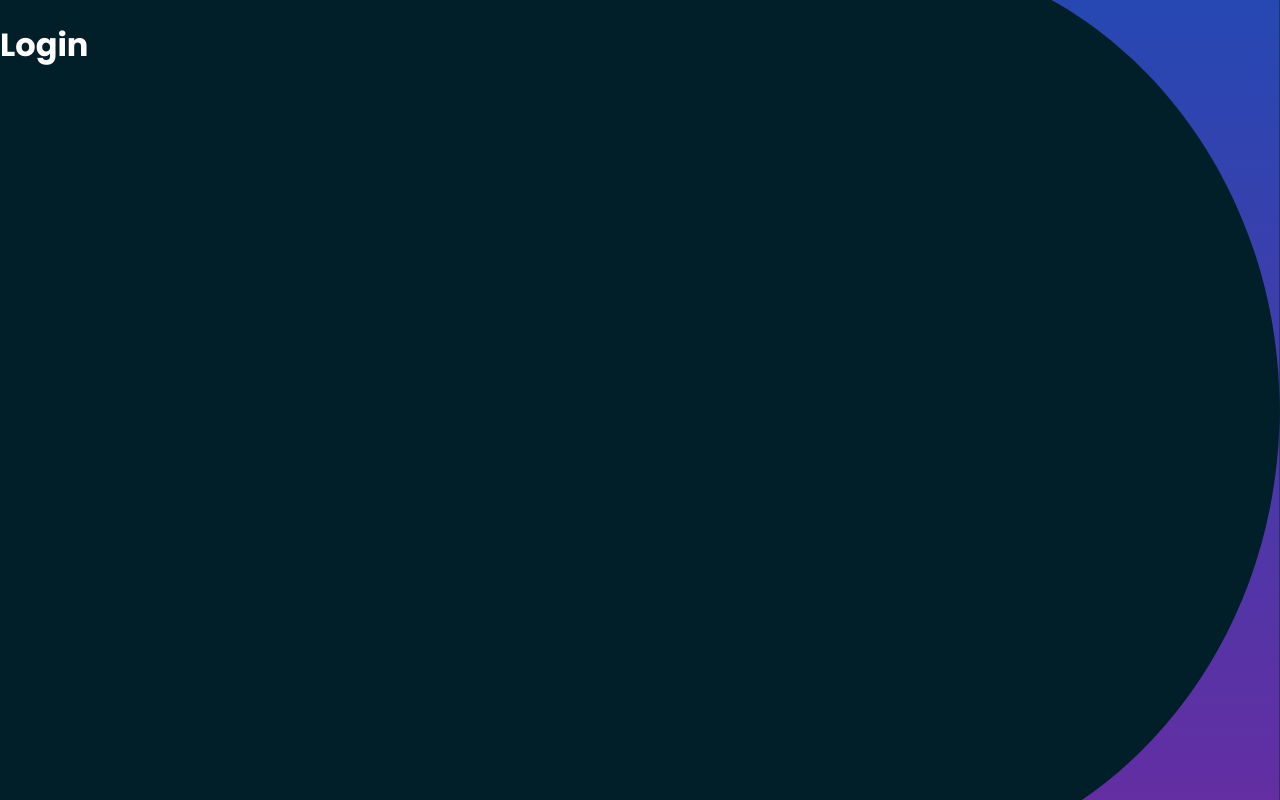
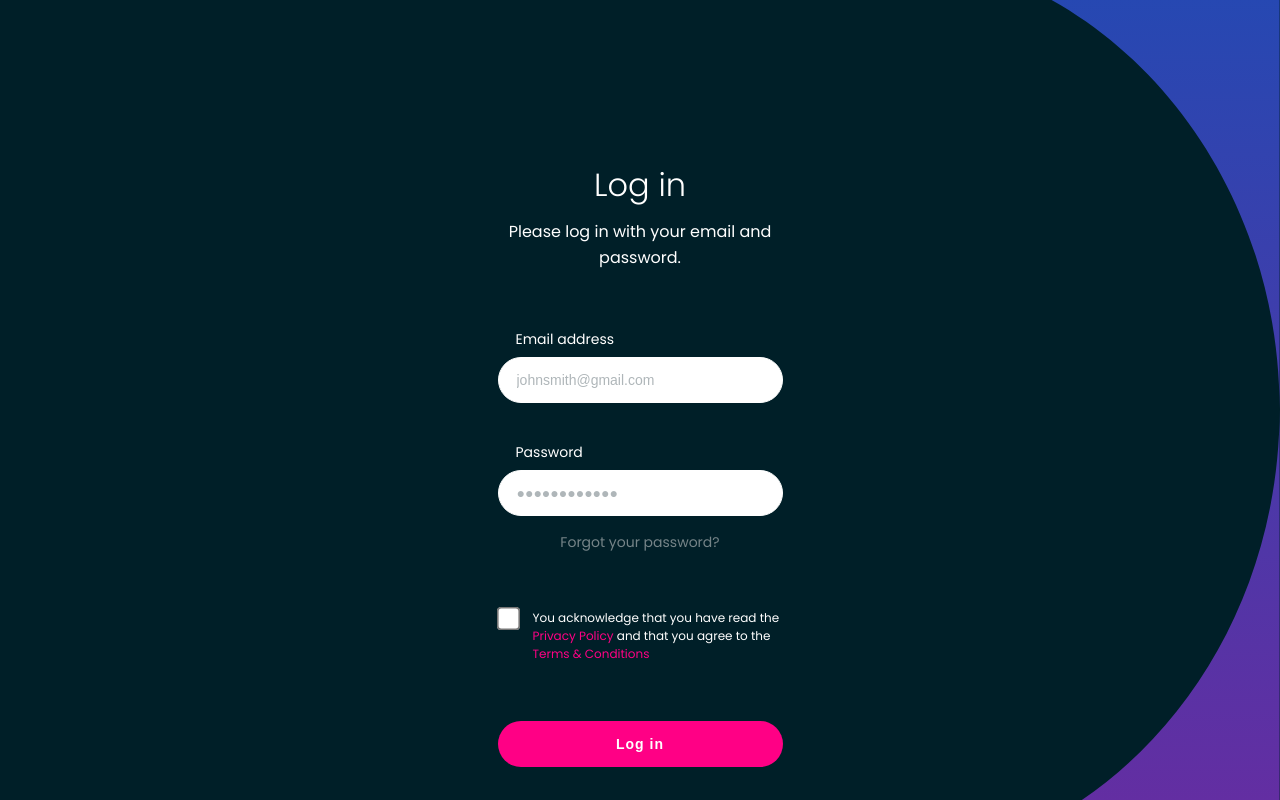
Before and after one commit to handcode-stuart/user-login-flow, a React (Create React App) app: page / in a window 1280 px wide. Built offline with nearby package versions, Linux system fonts and the light colour scheme.

Commit message:
Login form styling

```diff
--- /dev/null
+++ b/src/components/Container/Container.js
@@ -0,0 +1,8 @@
+import React from "react";
+import StyledContainer from "./styles";
+
+const Container = ({ children }) => {
+    return <StyledContainer>{children}</StyledContainer>;
+};
+
+export default Container;
--- /dev/null
+++ b/src/components/Container/styles.js
@@ -0,0 +1,7 @@
+import styled from "styled-components";
+
+export default styled.div`
+    width: 100%;
+    max-width: 285px;
+    margin: 0 auto;
+`;
--- /dev/null
+++ b/src/components/LoginForm/LoginForm.js
@@ -0,0 +1,81 @@
+import React, { useState } from "react";
+import { Link } from "react-router-dom";
+import StyledLoginForm from "./styles";
+import Container from "../Container/Container";
+
+const LoginForm = () => {
+    const [data, setData] = useState({
+        email: "",
+        password: "",
+        tc_acknowledgment: false,
+    });
+
+    const handleChange = e => {
+        setData({ ...data, [e.target.name]: e.target.value });
+    };
+
+    const handleTCChange = e => {
+        setData({ ...data, tc_acknowledgment: !data.tc_acknowledgment });
+    };
+
+    const handleSubmit = e => {
+        e.preventDefault();
+    };
+
+    return (
+        <StyledLoginForm>
+            <Container>
+                <form onSubmit={handleSubmit}>
+                    <div className='form-group'>
+                        <label htmlFor='email'>
+                            <span>Email address</span>
+                            <br />
+                            <input
+                                type='email'
+                                name='email'
+                                value={data.email}
+                                placeholder='johnsmith@gmail.com'
+                                onChange={handleChange}
+                            />
+                        </label>
+                    </div>
+                    <div className='form-group  password'>
+                        <label htmlFor='password'>
+                            <span>Password</span>
+                            <br />
+                            <input
+                                type='password'
+                                name='password'
+                                value={data.password}
+                                placeholder='●●●●●●●●●●●●'
+                                onChange={handleChange}
+                            />
+                        </label>
+                    </div>
+                    <div className='form-group  forgot-password'>
+                        <Link to='/'>Forgot your password?</Link>
+                    </div>
+                    <div className='form-group  tc-acknowledgment'>
+                        <label htmlFor='tc_acknowledgment'>
+                            <input
+                                type='checkbox'
+                                name='tc_acknowledgment'
+                                value={data.tc_acknowledgment}
+                                onChange={handleTCChange}
+                            />
+                            <div className='tc-copy'>
+                                You acknowledge that you have read the <span>Privacy Policy</span>{" "}
+                                and that you agree to the <span>Terms &amp; Conditions</span>
+                            </div>
+                        </label>
+                    </div>
+                    <div className='form-group'>
+                        <input type='submit' value='Log in' />
+                    </div>
+                </form>
+            </Container>
+        </StyledLoginForm>
+    );
+};
+
+export default LoginForm;
--- /dev/null
+++ b/src/components/LoginForm/styles.js
@@ -0,0 +1,116 @@
+import styled from "styled-components";
+
+export default styled.div`
+    form {
+        label {
+            text-align: left;
+            font-size: 14px;
+
+            span {
+                padding: 0 18px;
+            }
+        }
+
+        a {
+            text-decoration: none;
+            color: rgb(117, 132, 136);
+            text-align: center;
+            font-size: 14px;
+        }
+
+        .form-group {
+            margin: 0 0 36px;
+
+            &.password {
+                margin-bottom: 13px;
+            }
+
+            &.forgot-password {
+                text-align: center;
+                margin-bottom: 55px;
+            }
+
+            &.tc-acknowledgment {
+                margin-bottom: 18px;
+
+                label {
+                    display: flex;
+                    justify-content: flex-start;
+                    align-items: flex-start;
+
+                    input {
+                        margin-right: 18px;
+                        transform: scale(1.8);
+                    }
+                }
+            }
+        }
+
+        input {
+            border: none;
+            border-radius: 23px;
+            cursor: pointer;
+
+            &[type="email"],
+            &[type="password"] {
+                padding: 0 18px;
+                border: 1px solid #fff;
+                transition: border-color 250ms ease-in-out, box-shadow 250ms ease-in-out;
+                -moz-transition: border-color 250ms ease-in-out, box-shadow 250ms ease-in-out;
+                -webkit-transition: border-color 250ms ease-in-out, box-shadow 250ms ease-in-out;
+
+                &:focus {
+                    outline: none;
+                    border-color: rgba(255, 0, 133, 0.7);
+                    -webkit-box-shadow: 0px 0px 20px 0px rgba(255, 0, 133, 0.7);
+                    -moz-box-shadow: 0px 0px 20px 0px rgba(255, 0, 133, 0.7);
+                    box-shadow: 0px 0px 20px 0px rgba(255, 0, 133, 0.7);
+                }
+
+                &:hover {
+                    -webkit-box-shadow: 0px 0px 20px 0px rgba(255, 0, 133, 0.7);
+                    -moz-box-shadow: 0px 0px 20px 0px rgba(255, 0, 133, 0.7);
+                    box-shadow: 0px 0px 20px 0px rgba(255, 0, 133, 0.7);
+                }
+            }
+
+            &[type="email"],
+            &[type="password"],
+            &[type="submit"] {
+                width: 285px;
+                height: 46px;
+                font-weight: 500;
+                font-size: 14px;
+                margin-top: 6px;
+
+                &::placeholder {
+                    color: rgb(175, 182, 185);
+                }
+            }
+
+            &[type="submit"] {
+                background-color: #ff0085;
+                color: #fff;
+                margin-top: 40px;
+                font-size: 14px;
+                font-weight: 700;
+                letter-spacing: 1px;
+            }
+        }
+
+        .tc-copy {
+            font-size: 12px;
+
+            span {
+                color: #ff0085;
+                padding: 0;
+                transition: color 250ms ease-in-out;
+
+                &:hover {
+                    color: #2648b2;
+                    cursor: pointer;
+                }
+            }
+        }
+    }
+`;
--- /dev/null
+++ b/src/components/LoginHeader/LoginHeader.js
@@ -0,0 +1,17 @@
+import React from "react";
+import StyledLoginHeader from "./styles";
+
+import Container from "../Container/Container";
+
+const LoginHeader = () => {
+    return (
+        <StyledLoginHeader>
+            <Container>
+                <h1>Log in</h1>
+                <h4>Please log in with your email and password.</h4>
+            </Container>
+        </StyledLoginHeader>
+    );
+};
+
+export default LoginHeader;
--- /dev/null
+++ b/src/components/LoginHeader/styles.js
@@ -0,0 +1,6 @@
+import styled from "styled-components";
+
+export default styled.header`
+    text-align: center;
+    padding: 143px 80px 55px;
+`;
--- a/src/global-styles.js
+++ b/src/global-styles.js
@@ -20,4 +20,18 @@ export default createGlobalStyle`
         -moz-osx-font-smoothing: grayscale;
         overflow: hidden;
     }
+
+    h1 {
+        font-size: 32px;
+        line-height: 42px;
+        font-weight: 300;
+        margin-bottom: 13px;
+    }
+
+    h4 {
+        font-weight: 400;
+        margin: 0;
+        font-size: 16px;
+        line-height: 26px;
+    }
 `;
--- a/src/hooks/index.js
+++ b/src/hooks/index.js
@@ -6,7 +6,7 @@ export const useFlashScreen = () => {
     useEffect(() => {
         const timeout = setTimeout(() => {
             setShowFlash(false);
-        }, 4000);
+        }, 500);
 
         return () => {
             clearTimeout(timeout);
--- a/src/pages/Login.js
+++ b/src/pages/Login.js
@@ -1,9 +1,13 @@
 import React from "react";
+
+import LoginForm from "../components/LoginForm/LoginForm";
+import LoginHeader from "../components/LoginHeader/LoginHeader";
 
 const Login = () => {
     return (
         <div>
-            <h1>Login</h1>
+            <LoginHeader />
+            <LoginForm />
         </div>
     );
 };
```
